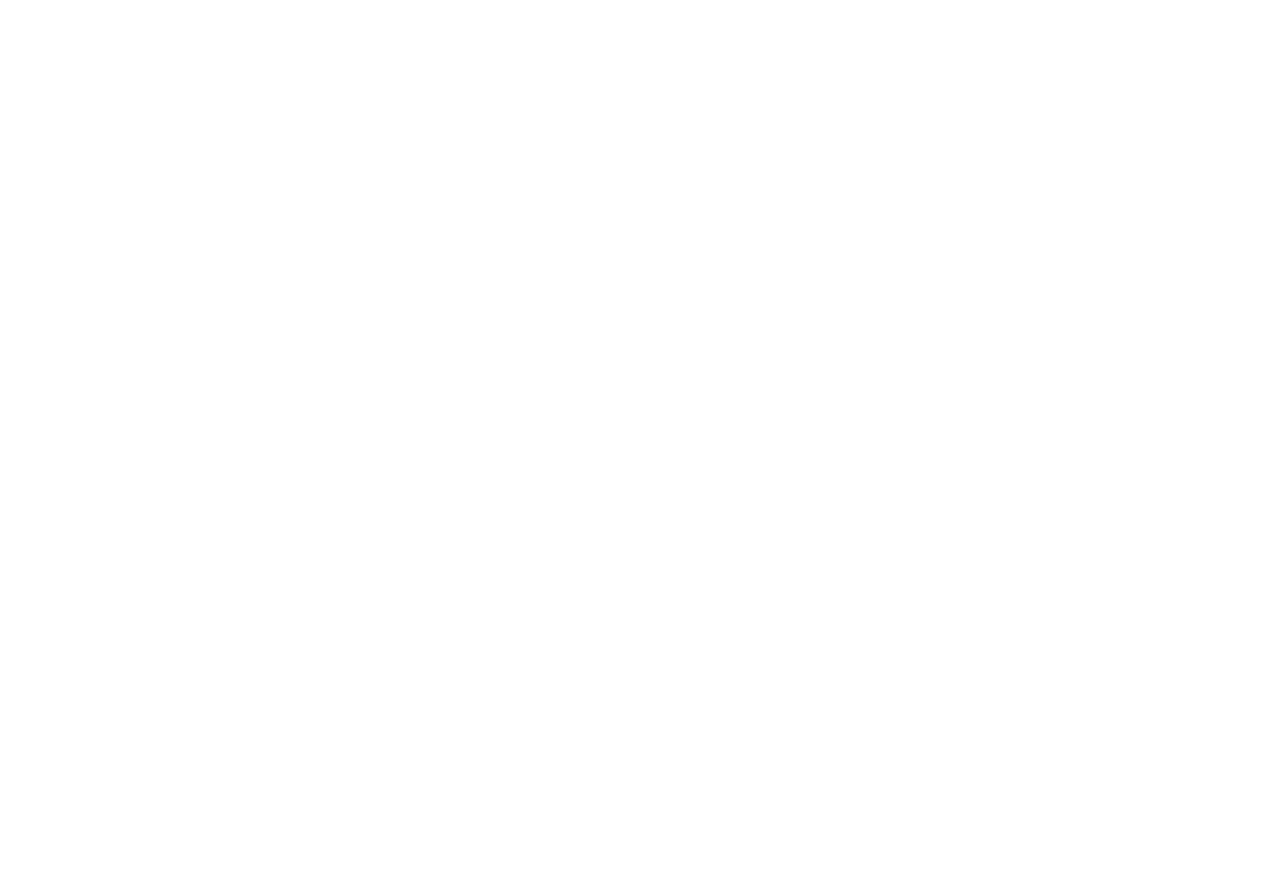
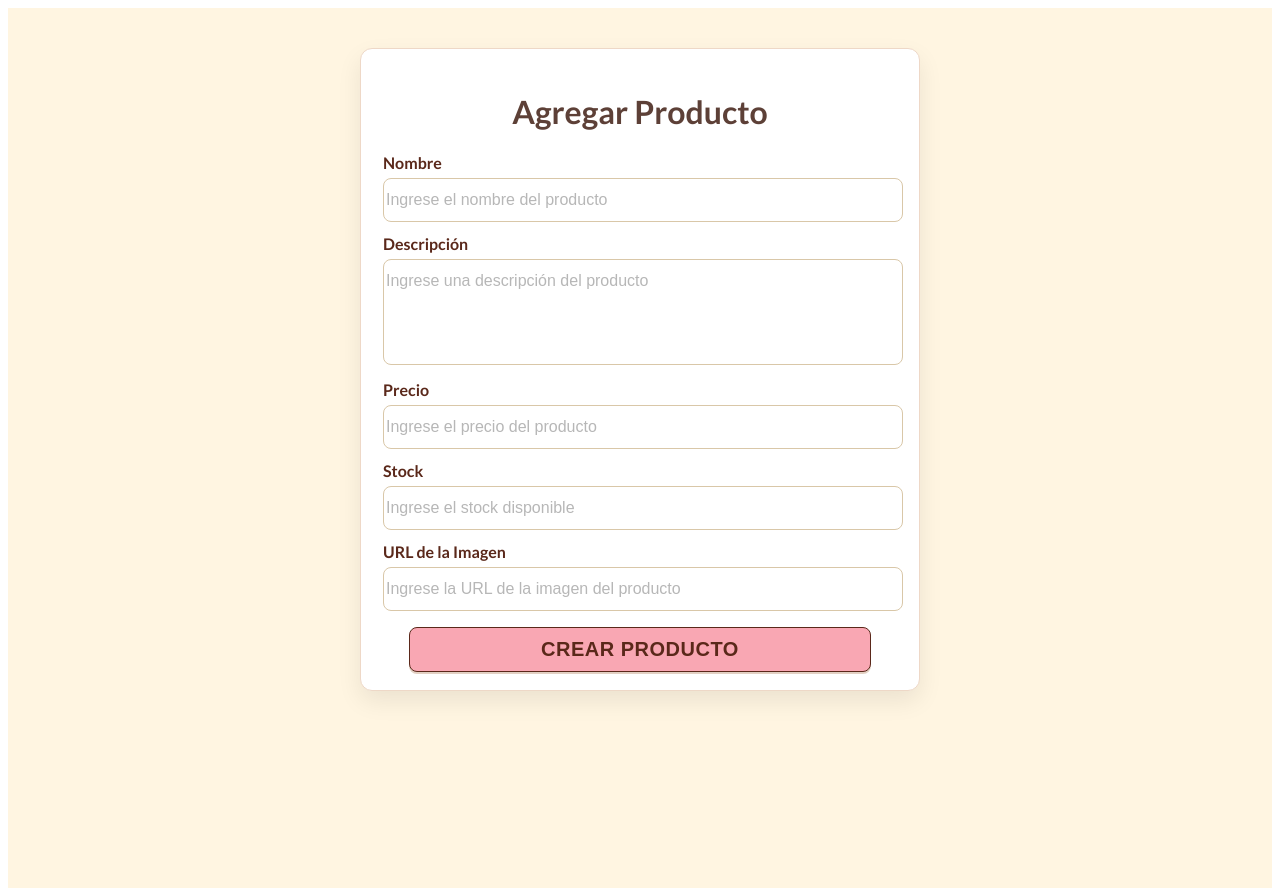
Before and after one commit to duoc-fullstack2-9v/team_4, a React (Vite) app: page /agregarProducto in a window 1280 px wide. Before the commit this address had no page. Before the commit the page ends 800 px from the top, so only its background shows below. Built offline with nearby package versions, Linux system fonts and the light colour scheme.

Commit message:
Creacion de pagina de AgregarProducto y Styles

```diff
--- a/src/App.jsx
+++ b/src/App.jsx
@@ -6,6 +6,7 @@
 import Registro from "./pages/Registro.jsx"
 import AdminUsuarios from "./pages/AdminUsuarios.jsx";
 import AdminProductos from "./pages/AdminProductos.jsx";
+import AgregarProducto from "./pages/AgregarProducto.jsx";
 import { AuthProvider } from "./context/AuthContext.jsx";
 
 function App() {
@@ -26,6 +27,7 @@
           <Route path="/registro" element={<Registro />}></Route>
           <Route path="/adminUsuarios" element={<AdminUsuarios />}></Route>
           <Route path="/adminProductos" element={<AdminProductos />}></Route>
+          <Route path="/agregarProducto" element={<AgregarProducto />} />
         </Routes>
       </BrowserRouter>
     </AuthProvider>
--- /dev/null
+++ b/src/pages/AgregarProducto.jsx
@@ -0,0 +1,107 @@
+// src/pages/AgregarProducto.jsx
+import { useState } from 'react'; // Importamos hooks de React
+import styles from '../styles/Registro.module.css'; // Estilos de la página de agregar producto
+import { useNavigate } from 'react-router-dom'; // Para redirigir a otra página
+import { createProduct } from '../services/productsApi'; // Función para enviar datos al backend
+
+export default function AgregarProducto() {
+    const navigate = useNavigate(); // Hook para redirigir
+
+    // Estados para los campos del formulario
+    const [nombre, setNombre] = useState('');
+    const [descripcion, setDescripcion] = useState('');
+    const [precio, setPrecio] = useState('');
+    const [stock, setStock] = useState('');
+    const [imagen, setImagen] = useState('');
+
+    // Estado para los mensajes de validación
+    const [msg, setMsg] = useState({
+        nombre: '', descripcion: '', precio: '', stock: '', imagen: ''
+    });
+
+    // Función para establecer mensajes de error
+    const setError = (key, text) => setMsg(m => ({ ...m, [key]: text ? '❌ ' + text : '' }));
+    const setOK = (key, text = '') => setMsg(m => ({ ...m, [key]: text ? '✅ ' + text : '' }));
+
+    // Función que maneja el envío del formulario
+    const handleSubmit = async (e) => {
+        e.preventDefault(); // Prevenimos el comportamiento predeterminado del formulario
+
+        let ok = true; // Variable para verificar si todo está correcto
+
+        // Validación de los campos
+        if (!nombre.trim()) {
+            setError('nombre', 'El nombre es obligatorio');
+            ok = false;
+        } else setOK('nombre');
+
+        if (!descripcion.trim()) {
+            setError('descripcion', 'La descripción es obligatoria');
+            ok = false;
+        } else setOK('descripcion');
+
+        if (!precio || isNaN(precio) || parseFloat(precio) <= 0) {
+            setError('precio', 'El precio debe ser un número válido mayor que 0');
+            ok = false;
+        } else setOK('precio');
+
+        if (!stock || isNaN(stock) || parseInt(stock) <= 0) {
+            setError('stock', 'El stock debe ser un número válido mayor que 0');
+            ok = false;
+        } else setOK('stock');
+
+        if (!imagen.trim()) {
+            setError('imagen', 'La URL de la imagen es obligatoria');
+            ok = false;
+        } else setOK('imagen');
+
+        // Si algún campo no es válido, no se continúa con el registro
+        if (!ok) return;
+
+        // Crear el producto
+        const nuevoProducto = { nombre, descripcion, precio, stock, imagen };
+
+        try {
+            await createProduct(nuevoProducto); // Enviamos el producto al backend
+            alert('Producto creado correctamente.');
+            navigate('/adminProductos'); // Redirigimos a la página de administración de productos
+        } catch (err) {
+            console.error('Error al crear producto:', err);
+            alert('Hubo un error al crear el producto.');
+        }
+    };
+
+    return (
+        <div className={styles.main}>
+            <div className={styles.contenedor_login}>
+                <div className={styles.caja}>
+                    <h1 className="subtitulo">Agregar Producto</h1>
+
+                    <form id="form-agregar-producto" noValidate onSubmit={handleSubmit}>
+                        <label htmlFor="nombre">Nombre</label>
+                        <input id="nombre" value={nombre} onChange={e => setNombre(e.target.value)} placeholder="Ingrese el nombre del producto" required />
+                        <small className={styles.msg}>{msg.nombre}</small>
+
+                        <label htmlFor="descripcion">Descripción</label>
+                        <textarea id="descripcion" value={descripcion} onChange={e => setDescripcion(e.target.value)} placeholder="Ingrese una descripción del producto" required />
+                        <small className={styles.msg}>{msg.descripcion}</small>
+
+                        <label htmlFor="precio">Precio</label>
+                        <input id="precio" type="number" value={precio} onChange={e => setPrecio(e.target.value)} placeholder="Ingrese el precio del producto" required />
+                        <small className={styles.msg}>{msg.precio}</small>
+
+                        <label htmlFor="stock">Stock</label>
+                        <input id="stock" type="number" value={stock} onChange={e => setStock(e.target.value)} placeholder="Ingrese el stock disponible" required />
+                        <small className={styles.msg}>{msg.stock}</small>
+
+                        <label htmlFor="imagen">URL de la Imagen</label>
+                        <input id="imagen" value={imagen} onChange={e => setImagen(e.target.value)} placeholder="Ingrese la URL de la imagen del producto" required />
+                        <small className={styles.msg}>{msg.imagen}</small>
+
+                        <button type="submit" className={styles.btn}>Crear Producto</button>
+                    </form>
+                </div>
+            </div>
+        </div>
+    );
+}
--- /dev/null
+++ b/src/styles/AgregarProducto.module.css
@@ -0,0 +1,57 @@
+/* src/styles/AgregarProducto.module.css */
+
+.main {
+    display: flex;
+    justify-content: center;
+    align-items: center;
+    padding: 20px;
+    background-color: #FFF5E1;
+}
+
+.contenedor_formulario {
+    background-color: #FFC0CB;
+    padding: 20px;
+    border-radius: 8px;
+    width: 100%;
+    max-width: 500px;
+}
+
+form {
+    display: flex;
+    flex-direction: column;
+}
+
+label {
+    font-size: 1.1rem;
+    margin: 10px 0 5px;
+}
+
+input, textarea {
+    padding: 10px;
+    margin: 5px 0 20px;
+    border: 1px solid #8B4513;
+    border-radius: 5px;
+    font-size: 1rem;
+}
+
+textarea {
+    resize: vertical;
+    min-height: 100px;
+}
+
+button {
+    background-color: #8B4513;
+    color: #FFF5E1;
+    padding: 12px;
+    border-radius: 8px;
+    cursor: pointer;
+}
+
+button:hover {
+    background-color: #5D4037;
+}
+
+.msg {
+    color: red;
+    font-size: 0.9rem;
+}
--- a/src/styles/Index.module.css
+++ b/src/styles/Index.module.css
@@ -61,11 +61,26 @@
 
         .hero_links {
             display: flex;
-            flex-direction: row-reverse;
-            gap: 5px;
+            justify-content: space-between;
+            /* Espacio entre los dos grupos */
+            align-items: center;
             list-style-type: none;
             margin: 0;
             padding: 16px;
+        }
+
+        .leftLinks {
+            display: flex;
+            justify-content: flex-start;
+            /* Alinea los enlaces a la izquierda */
+        }
+
+        .rightLinks {
+            display: flex;
+            justify-content: flex-end;
+            /* Alinea los enlaces a la derecha */
+            gap: 10px;
+            /* Espacio entre los enlaces */
         }
 
         .contenedor_cuadrado {
--- a/src/styles/Registro.module.css
+++ b/src/styles/Registro.module.css
@@ -1,81 +1,93 @@
-html, body { height: auto; }
+html,
+body {
+  height: auto;
+}
 
-.main{
-  margin:0;
+.main {
+  margin: 0;
   background: var(--fondo);
   color: var(--texto);
   font-family: 'Lato', Arial, sans-serif;
-  display:flex;
-  justify-content:center;
-  align-items:flex-start;
-  min-height:100vh;
-  padding:40px 0;
+  display: flex;
+  justify-content: center;
+  align-items: flex-start;
+  min-height: 100vh;
+  padding: 40px 0;
 }
 
-.contenedor_login{
-  width:100%;
-  max-width:560px;
-  text-align:center;
+.contenedor_login {
+  width: 100%;
+  max-width: 560px;
+  text-align: center;
 }
 
-.caja{
-  margin:0 auto;
-  padding:22px 22px 18px;
-  background:#fff;
-  border:1px solid var(--borde);
-  border-radius:12px;
-  box-shadow:var(--shadow);
+.caja {
+  margin: 0 auto;
+  padding: 22px 22px 18px;
+  background: #fff;
+  border: 1px solid var(--borde);
+  border-radius: 12px;
+  box-shadow: var(--shadow);
 }
 
-label{
-  display:block;
-  margin:12px 0 6px;
-  color:var(--choco);
-  font-weight:700;
-  text-align:left;
+label {
+  display: block;
+  margin: 12px 0 6px;
+  color: var(--choco);
+  font-weight: 700;
+  text-align: left;
 }
 
-input{
-  width:100%;
-  padding:12px 2px;
-  border:1px solid #d9c7a8;
-  border-radius:8px;
-  font-size:16px;
-  outline:none;
-  transition:border-color .2s, box-shadow .2s, background-color .2s;
-  background:#fff;
+input {
+  width: 100%;
+  padding: 12px 2px;
+  border: 1px solid #d9c7a8;
+  border-radius: 8px;
+  font-size: 16px;
+  outline: none;
+  transition: border-color .2s, box-shadow .2s, background-color .2s;
+  background: #fff;
 }
 
-input::placeholder{color:#b7b7b7;}
-input:focus{
-  border-color:var(--rosa);
-  box-shadow:0 0 0 3px rgba(255,192,203,.35);
+input::placeholder {
+  color: #b7b7b7;
 }
 
-.btn{
-  text-transform:uppercase;
-  letter-spacing:.5px;
-  font-weight:700;
-  width:90%;
-  margin-top:14px;
-  padding:10px 14px;
-  background:var(--rosa);
-  color:var(--choco);
-  border:1px solid var(--choco);
-  border-radius:8px;
-  cursor:pointer;
-  transition:transform .06s ease,background-color .15s ease,box-shadow .2s ease;
-  box-shadow:0 2px 0 rgba(139,69,19,.25);
-  font-size:20px;
+input:focus {
+  border-color: var(--rosa);
+  box-shadow: 0 0 0 3px rgba(255, 192, 203, .35);
 }
 
-.btn:hover{background:var(--rosa-2);}
-.btn:active{transform:translateY(1px);box-shadow:none;}
+.btn {
+  text-transform: uppercase;
+  letter-spacing: .5px;
+  font-weight: 700;
+  width: 90%;
+  margin-top: 14px;
+  padding: 10px 14px;
+  background: var(--rosa);
+  color: var(--choco);
+  border: 1px solid var(--choco);
+  border-radius: 8px;
+  cursor: pointer;
+  transition: transform .06s ease, background-color .15s ease, box-shadow .2s ease;
+  box-shadow: 0 2px 0 rgba(139, 69, 19, .25);
+  font-size: 20px;
+}
 
-.ayuda{
-  margin-top:10px;
-  font-size:14px;
-  color:var(--sec);
+.btn:hover {
+  background: var(--rosa-2);
+}
+
+.btn:active {
+  transform: translateY(1px);
+  box-shadow: none;
+}
+
+.ayuda {
+  margin-top: 10px;
+  font-size: 14px;
+  color: var(--sec);
 }
 
 .msg {
@@ -83,3 +95,29 @@
   margin-top: 2px;
   display: block;
 }
+
+textarea {
+  width: 100%;
+  /* El ancho se adapta al contenedor */
+  height: 80px;
+  /* Establecemos una altura fija */
+  resize: none;
+  /* Deshabilitamos la opción de redimensionar */
+  padding: 12px 2px;
+  border-radius: 8px;
+  font-size: 16px;
+  outline: none;
+  font-family: Arial, sans-serif;
+  border: 1px solid #d9c7a8;
+  transition: border-color .2s, box-shadow .2s, background-color .2s;
+  background: #fff;
+}
+
+textarea::placeholder {
+  color: #b7b7b7;
+}
+
+textarea:focus {
+  border-color: var(--rosa);
+  box-shadow: 0 0 0 3px rgba(255, 192, 203, .35);
+}
```
Also changed, not shown: src/components/LinksHero.jsx (+23 -5 lines), src/pages/AdminProductos.jsx (+15 -68 lines).
